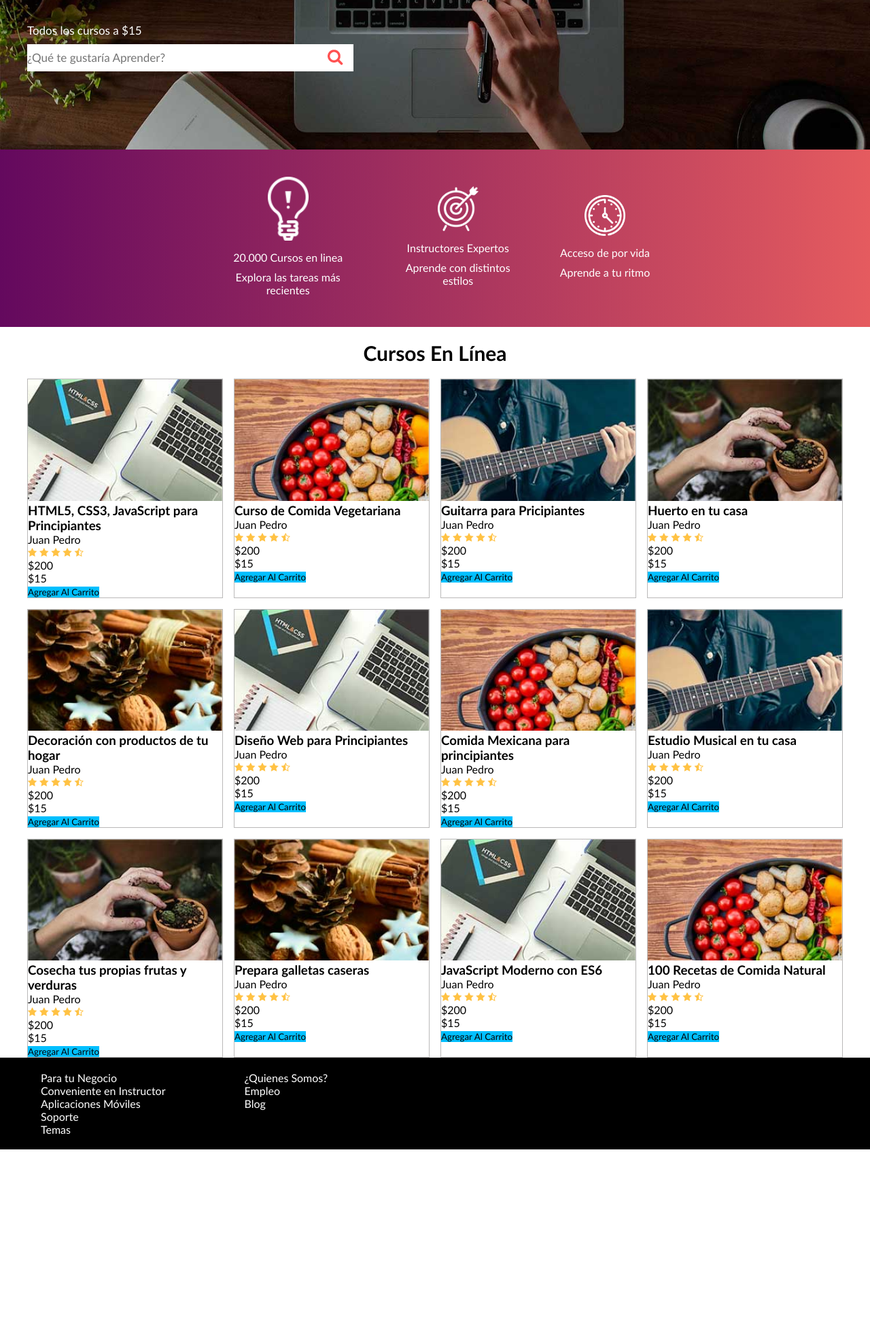
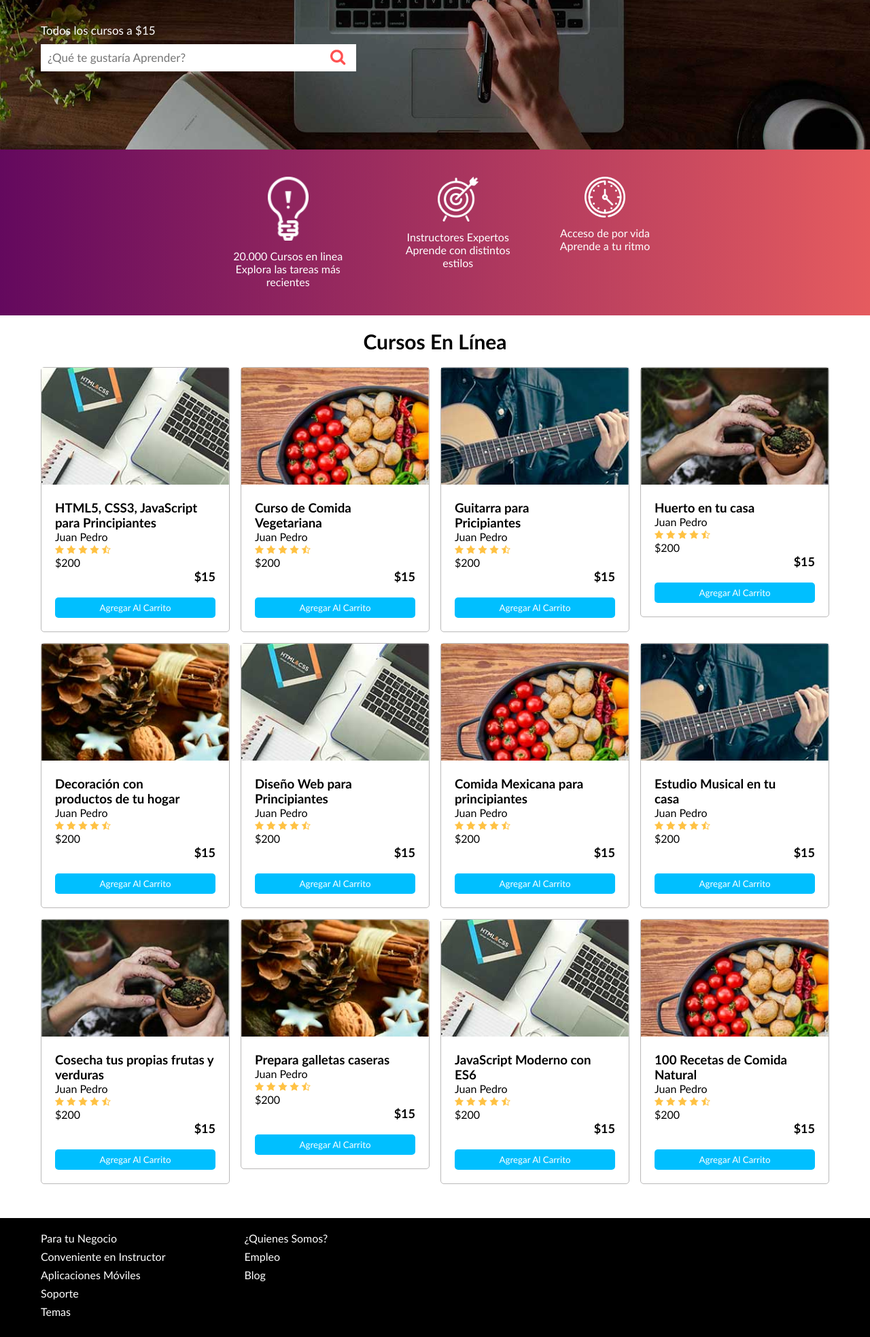
Before and after one commit to Msanmoy/practica4flex, a plain HTML site: page index.html in a window 1280 px wide. Shown: the part 257-2224 px from the top of the page at 68% size. Before the commit the page ends 1948 px from the top, so only its background shows below. Drawn offline with Linux system fonts and the light colour scheme.

Commit message:
buenos avances van

```diff
--- a/estilos.sass
+++ /dev/null
@@ -1,15 +0,0 @@
-*
-    padding: 0
-    margin: 0
-    box-sizing: border-box
-
-#algoNuevo
-    background-image: url("img/hero.jpg")
-
-main
-    section
-        section
-            display: flex
-            flex-wrap: wrap
-        article
-            width: 50%
--- a/index.html
+++ b/index.html
@@ -1,18 +1,17 @@
 <!DOCTYPE html>
 <html lang="es">
-
   <head>
-    <meta charset="UTF-8">
-    <meta name="viewport" content="width=device-width, initial-scale=1.0">
+    <meta charset="UTF-8" />
+    <meta name="viewport" content="width=device-width, initial-scale=1.0" />
     <title>Práctica 4 - Manuel Sánchez</title>
-    <link rel="stylesheet" href="styles.css">
+    <link rel="stylesheet" href="sass/estilos.css" />
   </head>
 
   <body>
     <nav>
       <div class="limite">
-            <img src="img/logo.jpg" alt="logo universidad">
-            <img src="img/cart.png" alt="Carrito Compra">
+        <img src="img/logo.jpg" alt="logo universidad" />
+        <img src="img/cart.png" alt="Carrito Compra" />
       </div>
     </nav>
     <header>
@@ -21,142 +20,210 @@
           <h1>Aprende algo nuevo</h1>
           <p>Todos los cursos a $15</p>
           <div id="buscador">
-                    <input type="text" maxlength="30" placeholder="¿Qué te gustaría Aprender?">
-                    <img src="img/lupa.png" alt="Lupa de buscar">
+            <input
+              type="text"
+              maxlength="30"
+              placeholder="¿Qué te gustaría Aprender?"
+            />
+            <img src="img/lupa.png" alt="Lupa de buscar" />
           </div>
         </div>
       </section>
       <section id="ideas">
         <div class="limite">
           <article class="ide">
-                    <img src="img/icono1.png" alt="bombilla">
+            <img src="img/icono1.png" alt="bombilla" />
             <p id="pr">20.000 Cursos en linea</p>
             <p>Explora las tareas más recientes</p>
           </article>
           <article class="ide">
-                    <img src="img/icono2.png" alt="diana">
+            <img src="img/icono2.png" alt="diana" />
             <p>Instructores Expertos</p>
             <p>Aprende con distintos estilos</p>
           </article>
           <article class="ide">
-                    <img src="img/icono3.png" alt="reloj">
+            <img src="img/icono3.png" alt="reloj" />
             <p>Acceso de por vida</p>
             <p>Aprende a tu ritmo</p>
           </article>
         </div>
       </section>
     </header>
-    <main> <!-- Articulos -->
+    <main>
+      <!-- Articulos -->
       <section class="limite">
         <h1>Cursos En Línea</h1>
         <section id="art">
           <article class="articulo">
-                    <img src="img/curso1.jpg" class="imarr">
+            <img src="img/curso1.jpg" class="imarr" />
+            <div class="centrado">
               <h3>HTML5, CSS3, JavaScript para Principiantes</h3>
               <p>Juan Pedro</p>
-                    <img src="img/estrellas.png" alt="valoracion">
+              <img src="img/estrellas.png" alt="valoracion" class="estrella" />
               <p>$200</p>
               <p class="negrita">$15</p>
+              <div class="boto">
                 <button class="boton">Agregar Al Carrito</button>
+              </div>
+            </div>
           </article>
           <article class="articulo">
-                    <img src="img/curso2.jpg" class="imarr">
-                    <h3>Curso de Comida Vegetariana</h3>
+            <img src="img/curso2.jpg" class="imarr" />
+            <div class="centrado">
+              <h3>Curso de Comida <br />Vegetariana</h3>
               <p>Juan Pedro</p>
-                    <img src="img/estrellas.png" alt="valoracion">
+              <img src="img/estrellas.png" alt="valoracion" class="estrella" />
               <p>$200</p>
               <p class="negrita">$15</p>
+              <div class="boto">
                 <button class="boton">Agregar Al Carrito</button>
+              </div>
+            </div>
           </article>
           <article class="articulo">
-                    <img src="img/curso3.jpg" class="imarr">
-                    <h3>Guitarra para Pricipiantes</h3>
+            <img src="img/curso3.jpg" class="imarr" />
+            <div class="centrado">
+              <h3>
+                Guitarra para <br />
+                Pricipiantes
+              </h3>
               <p>Juan Pedro</p>
-                    <img src="img/estrellas.png" alt="valoracion">
+              <img src="img/estrellas.png" alt="valoracion" class="estrella" />
               <p>$200</p>
               <p class="negrita">$15</p>
+              <div class="boto">
                 <button class="boton">Agregar Al Carrito</button>
+              </div>
+            </div>
           </article>
           <article class="articulo">
-                    <img src="img/curso4.jpg" class="imarr">
+            <img src="img/curso4.jpg" class="imarr" />
+            <div class="centrado">
               <h3>Huerto en tu casa</h3>
               <p>Juan Pedro</p>
-                    <img src="img/estrellas.png" alt="valoracion">
+              <img src="img/estrellas.png" alt="valoracion" class="estrella" />
               <p>$200</p>
               <p class="negrita">$15</p>
+              <div class="boto">
                 <button class="boton">Agregar Al Carrito</button>
+              </div>
+            </div>
           </article>
           <article class="articulo">
-                    <img src="img/curso5.jpg" class="imarr">
-                    <h3>Decoración con productos de tu hogar</h3>
+            <img src="img/curso5.jpg" class="imarr" />
+            <div class="centrado">
+              <h3>
+                Decoración con <br />
+                productos de tu hogar
+              </h3>
               <p>Juan Pedro</p>
-                    <img src="img/estrellas.png" alt="valoracion">
+              <img src="img/estrellas.png" alt="valoracion" class="estrella" />
               <p>$200</p>
               <p class="negrita">$15</p>
+              <div class="boto">
                 <button class="boton">Agregar Al Carrito</button>
+              </div>
+            </div>
           </article>
           <article class="articulo">
-                    <img src="img/curso1.jpg" class="imarr">
-                    <h3>Diseño Web para Principiantes</h3>
+            <img src="img/curso1.jpg" class="imarr" />
+            <div class="centrado">
+              <h3>
+                Diseño Web para <br />
+                Principiantes
+              </h3>
               <p>Juan Pedro</p>
-                    <img src="img/estrellas.png" alt="valoracion">
+              <img src="img/estrellas.png" alt="valoracion" class="estrella" />
               <p>$200</p>
               <p class="negrita">$15</p>
+              <div class="boto">
                 <button class="boton">Agregar Al Carrito</button>
+              </div>
+            </div>
           </article>
           <article class="articulo">
-                    <img src="img/curso2.jpg" class="imarr">
-                    <h3>Comida Mexicana para principiantes</h3>
+            <img src="img/curso2.jpg" class="imarr" />
+            <div class="centrado">
+              <h3>
+                Comida Mexicana para <br />
+                principiantes
+              </h3>
               <p>Juan Pedro</p>
-                    <img src="img/estrellas.png" alt="valoracion">
+              <img src="img/estrellas.png" alt="valoracion" class="estrella" />
               <p>$200</p>
               <p class="negrita">$15</p>
+              <div class="boto">
                 <button class="boton">Agregar Al Carrito</button>
+              </div>
+            </div>
           </article>
           <article class="articulo">
-                    <img src="img/curso3.jpg" class="imarr">
-                    <h3>Estudio Musical en tu casa</h3>
+            <img src="img/curso3.jpg" class="imarr" />
+            <div class="centrado">
+              <h3>
+                Estudio Musical en tu <br />
+                casa
+              </h3>
               <p>Juan Pedro</p>
-                    <img src="img/estrellas.png" alt="valoracion">
+              <img src="img/estrellas.png" alt="valoracion" class="estrella" />
               <p>$200</p>
               <p class="negrita">$15</p>
+              <div class="boto">
                 <button class="boton">Agregar Al Carrito</button>
+              </div>
+            </div>
           </article>
           <article class="articulo">
-                    <img src="img/curso4.jpg" class="imarr">
+            <img src="img/curso4.jpg" class="imarr" />
+            <div class="centrado">
               <h3>Cosecha tus propias frutas y verduras</h3>
               <p>Juan Pedro</p>
-                    <img src="img/estrellas.png" alt="valoracion">
+              <img src="img/estrellas.png" alt="valoracion" class="estrella" />
               <p>$200</p>
               <p class="negrita">$15</p>
+              <div class="boto">
                 <button class="boton">Agregar Al Carrito</button>
+              </div>
+            </div>
           </article>
           <article class="articulo">
-                    <img src="img/curso5.jpg" class="imarr">
+            <img src="img/curso5.jpg" class="imarr" />
+            <div class="centrado">
               <h3>Prepara galletas caseras</h3>
               <p>Juan Pedro</p>
-                    <img src="img/estrellas.png" alt="valoracion">
+              <img src="img/estrellas.png" alt="valoracion" class="estrella" />
               <p>$200</p>
               <p class="negrita">$15</p>
+              <div class="boto">
                 <button class="boton">Agregar Al Carrito</button>
+              </div>
+            </div>
           </article>
           <article class="articulo">
-                    <img src="img/curso1.jpg" class="imarr">
+            <img src="img/curso1.jpg" class="imarr" />
+            <div class="centrado">
               <h3>JavaScript Moderno con ES6</h3>
               <p>Juan Pedro</p>
-                    <img src="img/estrellas.png" alt="valoracion">
+              <img src="img/estrellas.png" alt="valoracion" class="estrella" />
               <p>$200</p>
               <p class="negrita">$15</p>
+              <div class="boto">
                 <button class="boton">Agregar Al Carrito</button>
+              </div>
+            </div>
           </article>
           <article class="articulo">
-                    <img src="img/curso2.jpg" class="imarr">
+            <img src="img/curso2.jpg" class="imarr" />
+            <div class="centrado">
               <h3>100 Recetas de Comida Natural</h3>
               <p>Juan Pedro</p>
-                    <img src="img/estrellas.png" alt="valoracion">
+              <img src="img/estrellas.png" alt="valoracion" class="estrella" />
               <p>$200</p>
               <p class="negrita">$15</p>
+              <div class="boto">
                 <button class="boton">Agregar Al Carrito</button>
+              </div>
+            </div>
           </article>
         </section>
       </section>
@@ -178,8 +245,5 @@
         </ul>
       </div>
     </footer>
-
-
   </body>
-
 </html>
--- a/sass/estilos.sass
+++ b/sass/estilos.sass
@@ -1,111 +1,150 @@
+// Variables de color
+$color-primario: #64095e
+$color-secundario: #e55b5f
+$color-boton: deepskyblue
+$color-fondo-footer: black
+$color-texto-footer: white
+
+// Reset básico
 *
-    padding: 0
-    margin: 0
-    box-sizing: border-box
+  margin: 0
+  padding: 0
+  box-sizing: border-box
+  font-family: 'Gill Sans', 'Gill Sans MT', Calibri, 'Trebuchet MS', sans-serif
 
-// Variables
-$color-degradado: linear-gradient(to right, #4A00E0, #8E2DE2)
-$ancho-maximo: 1200px
-$margin-cursos: 16px
+body
+  width: 100%
 
-// Base
-body
-  margin: 0
-  font-family: Arial, sans-serif
+// Contenedor límite
+.limite
+  max-width: 1200px
+  margin: 0 auto
+  padding: 0 20px
 
+// NAV
+nav
+  padding: 20px
 
-// Header
+  .limite
+    display: flex
+    justify-content: space-between
+
+// HEADER
 header
-  text-align: center
-  background: $color-degradado
-  padding: 20px
-  color: white
-
-
-// Menú
-.menu
-  background: $color-degradado
-  ul
-    display: flex
-    flex-direction: column
-    list-style: none
-    padding: 0
-    li
-      padding: 10px
-      text-align: center
-      a
-        color: white
-        text-decoration: none
-        &:hover
-          text-decoration: underline
-
-
-
-
-
-
-// Estilos para pantallas mayores a 768px
-@media (min-width: 768px)
-  .menu ul
-    flex-direction: row
-    justify-content: space-around
-
-
-
-// Imagen de cabecera
-.imagen-cabecera
-  background-image: url(../img/URL_DE_LA_IMAGEN.jpg)
-  background-size: cover
-  background-position: center
-  height: 400px
-
-
-// Cursos
-.cursos
-  display: flex
-  flex-wrap: wrap
-  justify-content: space-around
-  gap: $margin-cursos
-
-  .curso
-    background: #f4f4f4
-    border: 1px solid #ccc
-    padding: 20px
-    text-align: center
-    flex: 1 1 calc(100% - $margin-cursos)
-
-
-
-@media (min-width: 280px)
-  .curso
-    flex: 1 1 calc(50% - $margin-cursos)
-
-
-
-@media (min-width: 480px)
-  .curso
-    flex: 1 1 calc(33.33% - $margin-cursos)
-
-
-
-@media (min-width: 768px)
-  .curso
-    flex: 1 1 calc(25% - $margin-cursos)
-
-
-
-// Footer
-footer
-  display: flex
-  flex-wrap: wrap
-  .columna
-    flex: 1 1 100%
-    padding: 20px
-    background: #333
+  #algoNuevo
+    background: url(img/hero.jpg) center/cover no-repeat
+    height: 400px
     color: white
 
+    > div
+      display: flex
+      flex-direction: column
+      align-items: flex-start
+      justify-content: center
+      height: 100%
 
+      h1
+        font-size: 40px
+        font-weight: 100
+        margin-bottom: 50px
 
-@media (min-width: 768px)
-  footer .columna
-    flex: 1 1 50%
+      p
+        font-size: 17px
+        font-weight: lighter
+        margin-bottom: 10px
+
+      #buscador
+        display: flex
+        background-color: white
+        width: 40%
+        align-items: center
+
+        input
+          height: 40px
+          font-size: 17px
+          border: none
+          flex-grow: 1
+          padding-left: 10px
+
+// IDEAS
+#ideas
+  background: linear-gradient(to right, $color-primario, $color-secundario)
+  padding: 40px 0
+
+  .limite
+    display: flex
+    justify-content: center
+    gap: 50px
+    flex-wrap: wrap
+
+  .ide
+    text-align: center
+    max-width: 200px
+    color: white
+
+    img
+      width: 60px
+      margin-bottom: 10px
+
+// MAIN
+main
+  h1
+    text-align: center
+    font-size: 30px
+    font-weight: 900
+    padding: 20px
+
+  #art
+    display: flex
+    flex-wrap: wrap
+    gap: 16px
+    justify-content: space-between
+
+  .articulo
+    border: 1px solid rgb(186, 185, 185)
+    text-align: left
+    flex: 1 1 calc(25% - 16px)
+    height: 100%
+    border-radius: 5px
+
+    .centrado
+      padding: 20px
+
+    .imarr
+      width: 100%
+
+  .negrita
+    font-size: large
+    font-weight: bolder
+    text-align: right
+
+  .boto
+    margin-top: 20px
+    text-align: center
+
+    .boton
+      background: $color-boton
+      border: none
+      color: white
+      height: 30px
+      width: 100%
+      border-radius: 5px
+      cursor: pointer
+
+// FOOTER
+footer
+  margin-top: 50px
+  background-color: $color-fondo-footer
+  color: $color-texto-footer
+
+  .limite
+    padding: 20px
+    display: flex
+
+  ul
+    list-style: none
+    margin-right: 10%
+
+    li
+      font-weight: 100
+      margin-bottom: 8px
--- a/styles.css
+++ /dev/null
@@ -1,162 +0,0 @@
-* {
-    margin: 0;
-    padding: 0;
-    box-sizing: border-box;
-    font-family: 'Gill Sans', 'Gill Sans MT', Calibri, 'Trebuchet MS', sans-serif;
-}
-
-body {
-    width: 100%;
-}
-
-.limite {
-    max-width: 1200px;
-    margin: 0 auto;
-}
-
-
-/* NAV */
-nav {
-    padding: 20px;
-}
-
-nav>.limite {
-    display: flex;
-    flex-direction: row;
-    justify-content: space-between;
-
-}
-
-/* HEADER */
-
-header>#algoNuevo {
-    background-image: url(img/hero.jpg);
-    background-size: cover;
-    background-position: center;
-    height: 400px;
-    color: white;
-}
-
-#algoNuevo>div {
-    display: flex;
-    flex-direction: column;
-    align-items: flex-start;
-    justify-content: center;
-    height: 100%;
-}
-
-#algoNuevo>div>h1 {
-    font-size: 40px;
-    font-weight: lighter;
-    margin-bottom: 50px;
-}
-
-#algoNuevo>div>p {
-    font-size: 17px;
-    font-weight: lighter;
-    margin-bottom: 10px;
-}
-
-#algoNuevo>div>#buscador {
-    display: flex;
-    background-color: white;
-    width: 40%;
-    align-items: center;
-}
-
-#algoNuevo>div>#buscador>input {
-    height: 40px;
-    font-size: 17px;
-    border: 0;
-    flex-grow: 1;
-}
-
-
-/* IDEAS */
-
-#ideas {
-    background: linear-gradient(to right, #64095e, #e55b5f);
-    padding: 40px 0;
-}
-
-#ideas>.limite {
-    display: flex;
-    justify-content: center;
-    align-items: center;
-    gap: 50px;
-    flex-wrap: wrap;
-}
-
-.ide {
-    display: flex;
-    flex-direction: column;
-    align-items: center;
-    text-align: center;
-    max-width: 200px;
-    color: white;
-}
-
-.ide>img {
-    width: 60px;
-    margin-bottom: 10px;
-}
-
-.ide p {
-    margin: 5px 0;
-}
-
-
-/* MAIN */
-
-main h1 {
-    text-align: center;
-    font-size: 30px;
-    font-weight: 900;
-    padding: 20px;
-}
-
-#art {
-    display: flex;
-    flex-wrap: wrap;
-    gap: 16px;
-    justify-content: space-between;
-}
-
-.articulo {
-    border: 1px solid rgb(186, 185, 185);
-    text-align: left;
-    flex: 1 1 calc(25% - 16px);
-}
-
-.articulo .imarr {
-    width: 100%;
-}
-
-.boton {
-    background: deepskyblue;
-    border: 0px;
-
-}
-
-
-/* FOOTER */
-
-footer {
-    background-color: black;
-    color: white;
-
-}
-
-footer .limite {
-    padding: 20px;
-    display: flex;
-}
-
-footer ul {
-    list-style: none;
-    margin-right: 10%;
-}
-
-footer li {
-    font-weight: 100;
-}
```
Also changed, not shown: estilos.css (deleted), sass/estilos.css, 2 other files. Lines whose indentation alone changed are shown as unchanged.
